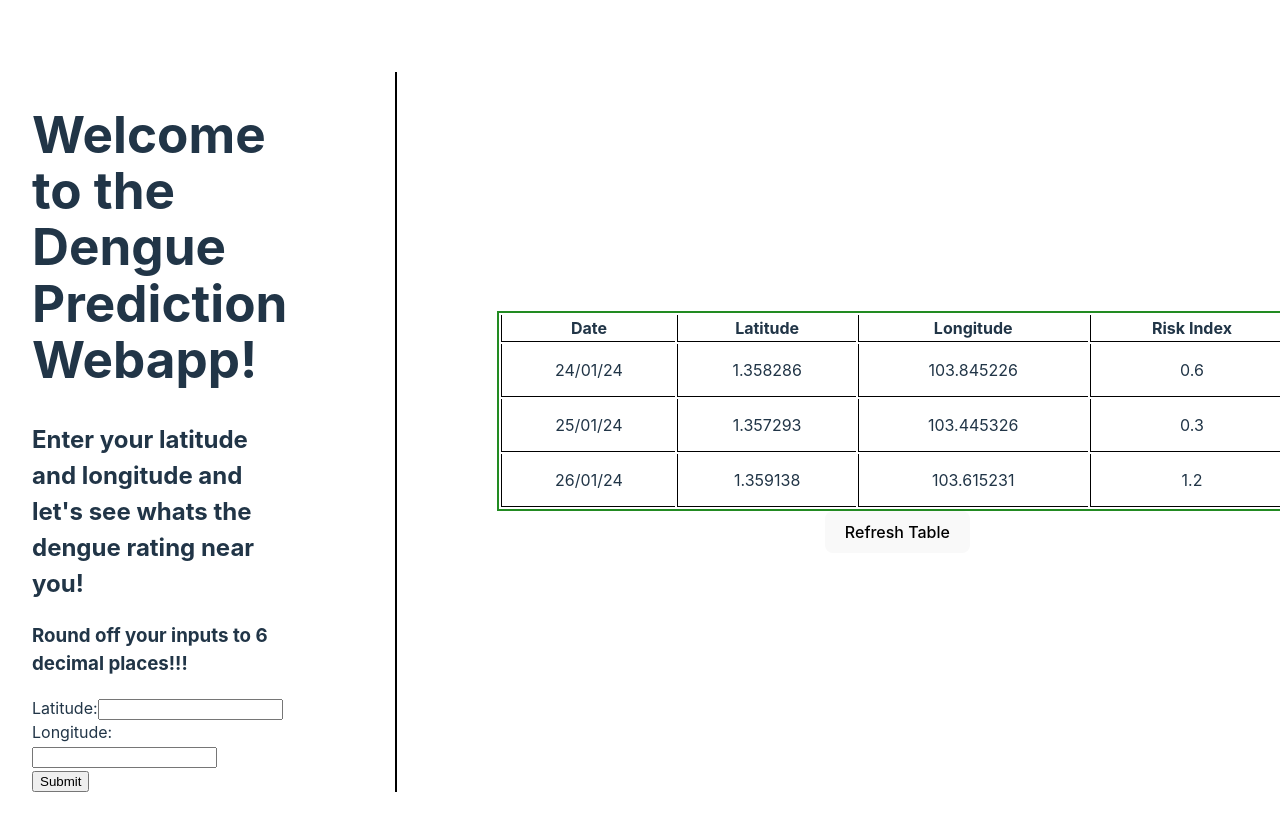
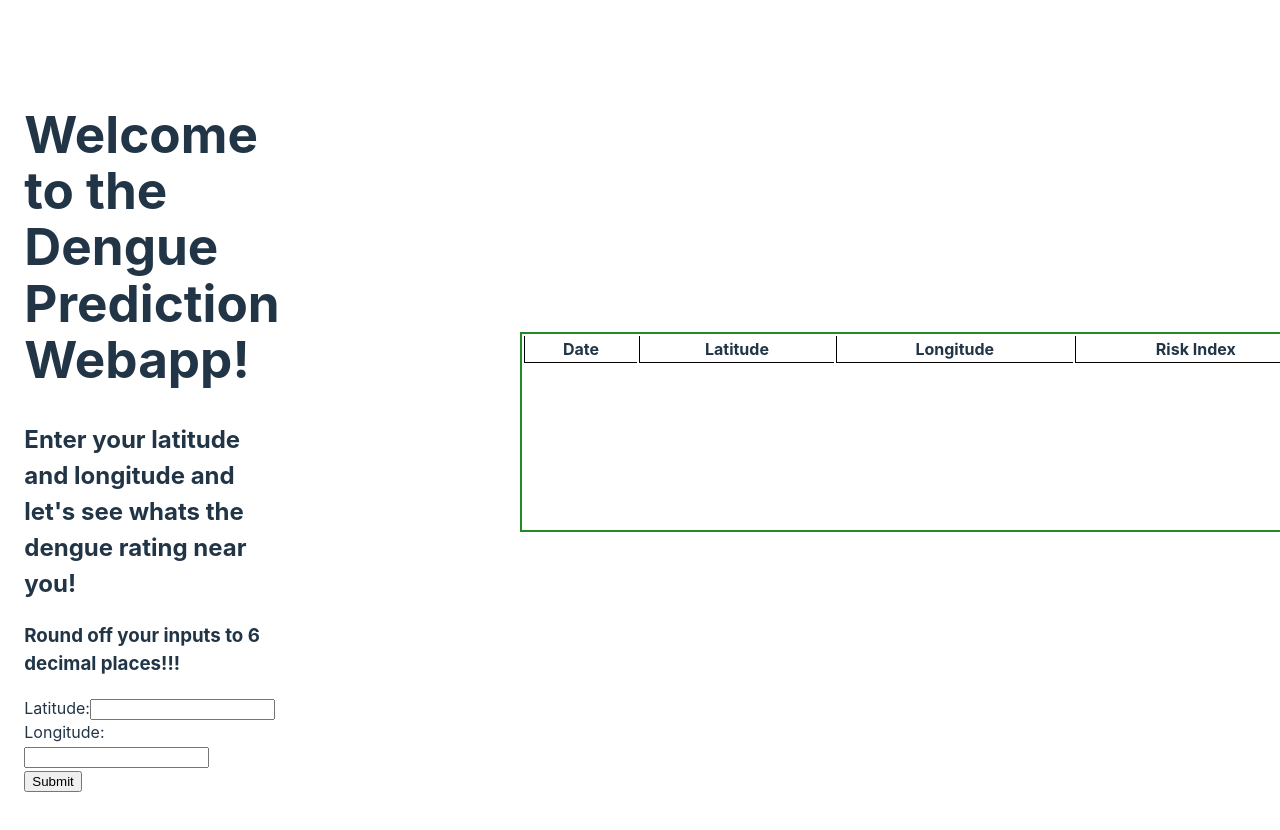
Before and after one commit to GlobberTheSlime/CloudProject, a React (Vite) app: page / in a window 1280 px wide. Shown: the top 830 px of the page. Built offline with nearby package versions, Linux system fonts and the light colour scheme.

Commit message:
testtest

```diff
--- a/src/Table.jsx
+++ b/src/Table.jsx
@@ -2,41 +2,31 @@
 import React, { useEffect, useState } from 'react';
 import './Table.css';
 
-// Example of a data array that
-// you might receive from an API
-const initialData = [
-    { date: "24/01/24", lat: "1.358286", long: "103.845226" , rating: "0.6"},
-    { date: "25/01/24", lat: "1.357293", long: "103.445326" , rating: "0.3"},
-    { date: "26/01/24", lat: "1.359138", long: "103.615231" , rating: "1.2"},
-];
-
-function Table({queryLat , queryLong , queryResult}) {
-    const [data, setData] = useState(initialData);
-
-    const updateTable = (date, lat, long, rating) => {
-        const newData = [...data];
-        newData.push({ date, lat, long, rating });
-        setData(newData);
-    };
-
+function Table() {
+  const [data, setData] = useState([]);
 
   useEffect(() => {
-        const newData = [...data];
-        const today = new Date();
-        const month = today.getMonth()+1;
-        const year = today.getFullYear();
-        const date = today. getDate();
-        const currentDate = month + "/" + date + "/" + year;
-        if(queryLat !=='' &&  queryLong !== '')
-        newData.push({date: currentDate,lat: queryLat,long: queryLong, rating: queryResult});
-        setData(newData);
+    const cookieData = getCookie('myData');
+    if (cookieData) {
+      const parsedData = JSON.parse(cookieData);
+      setData(parsedData);
+    }
+  }, []);
 
-        }, [queryResult]);
-      //}, [queryLat, queryLong]);
+  const getCookie = (name) => {
+    const cookies = document.cookie.split(';');
+    for (let i = 0; i < cookies.length; i++) {
+      const cookie = cookies[i].trim();
+      if (cookie.startsWith(name + '=')) {
+        return cookie.substring(name.length + 1);
+      }
+    }
+    return '';
+  };
 
   return (
     <div>
-            <table style={{ marginleft: 40 }}>
+      <table style={{ marginLeft: 40 }}>
         <thead>
           <tr>
             <th>Date</th>
@@ -56,12 +46,72 @@ function Table({queryLat , queryLong , queryResult}) {
           ))}
         </tbody>
       </table>
-            <button onClick={() =>
-                updateTable("1/1/25", "1.123456", "103.654321", "0.5")}>
-                Refresh Table
-            </button>
     </div>
   );
 }
 
 export default Table;
+
+// Example of a data array that
+// you might receive from an API
+// const initialData = [
+//     { date: "24/01/24", lat: "1.358286", long: "103.845226" , rating: "0.6"},
+//     { date: "25/01/24", lat: "1.357293", long: "103.445326" , rating: "0.3"},
+//     { date: "26/01/24", lat: "1.359138", long: "103.615231" , rating: "1.2"},
+// ];
+
+// function Table({queryLat , queryLong , queryResult}) {
+//     const [data, setData] = useState(initialData);
+
+//     const updateTable = (date, lat, long, rating) => {
+//         const newData = [...data];
+//         newData.push({ date, lat, long, rating });
+//         setData(newData);
+//     };
+
+
+//     useEffect(() => {
+//         const newData = [...data];
+//         const today = new Date();
+//         const month = today.getMonth()+1;
+//         const year = today.getFullYear();
+//         const date = today. getDate();
+//         const currentDate = month + "/" + date + "/" + year;
+//         if(queryLat !=='' &&  queryLong !== '')
+//         newData.push({date: currentDate,lat: queryLat,long: queryLong, rating: queryResult});
+//         setData(newData);
+
+//         }, [queryResult]);
+//       //}, [queryLat, queryLong]);
+
+//     return (
+//         <div>
+//             <table style={{ marginleft: 40 }}>
+//             <thead>
+//                 <tr>
+//                     <th>Date</th>
+//                     <th>Latitude</th>
+//                     <th>Longitude</th>
+//                     <th>Risk Index</th>
+//                 </tr>
+//             </thead>
+//             <tbody>
+//                 {data.slice(-15).map((val, key) => (
+//                     <tr key={key}>
+//                         <td>{val.date}</td>
+//                         <td>{val.lat}</td>
+//                         <td>{val.long}</td>
+//                         <td>{val.rating}</td>
+//                     </tr>
+//                 ))}
+//             </tbody>
+//             </table>
+//             <button onClick={() =>
+//                 updateTable("1/1/25", "1.123456", "103.654321", "0.5")}>
+//                 Refresh Table
+//             </button>
+//         </div>
+//     );
+// }
+
+// export default Table;
```
Lines whose indentation alone changed are shown as unchanged.
